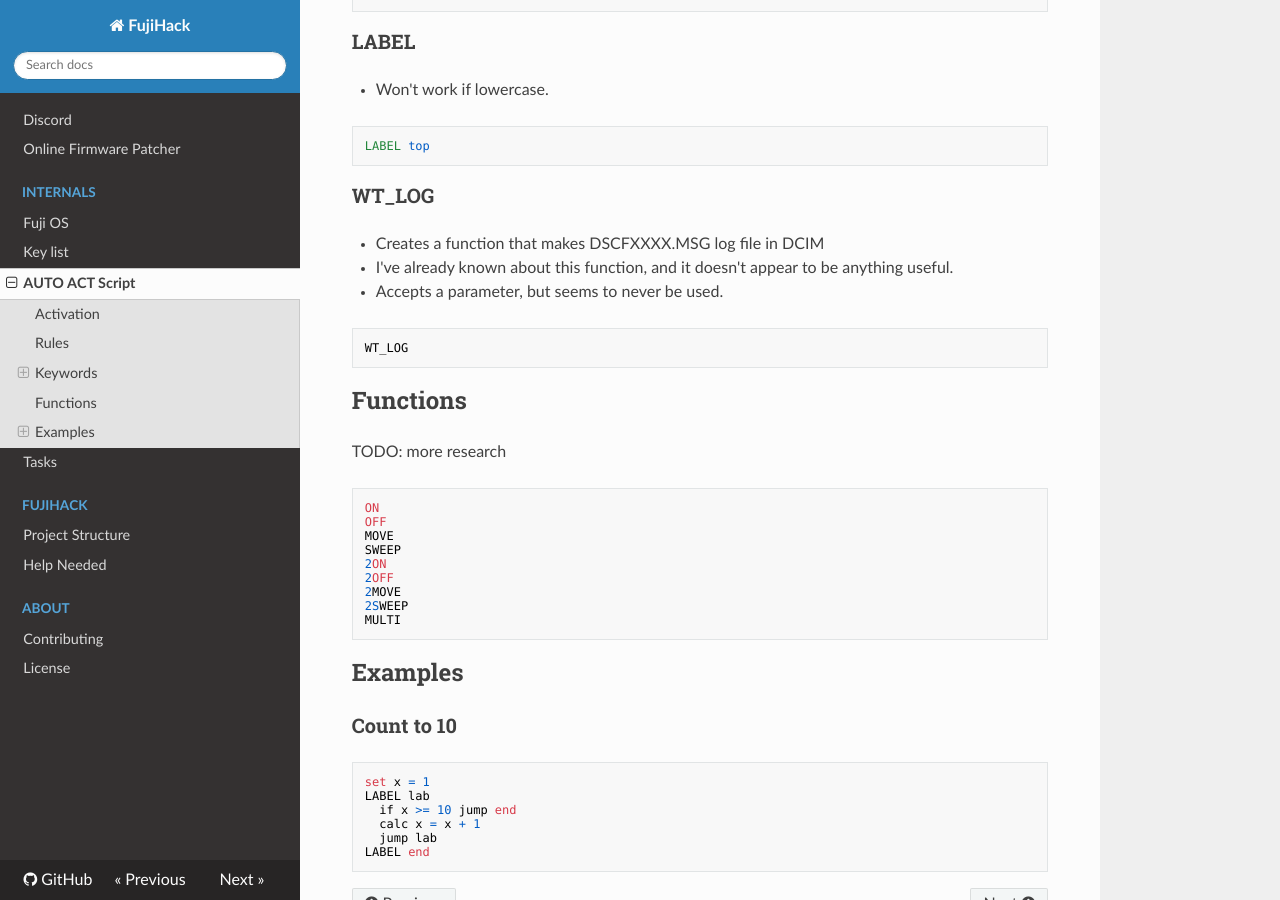
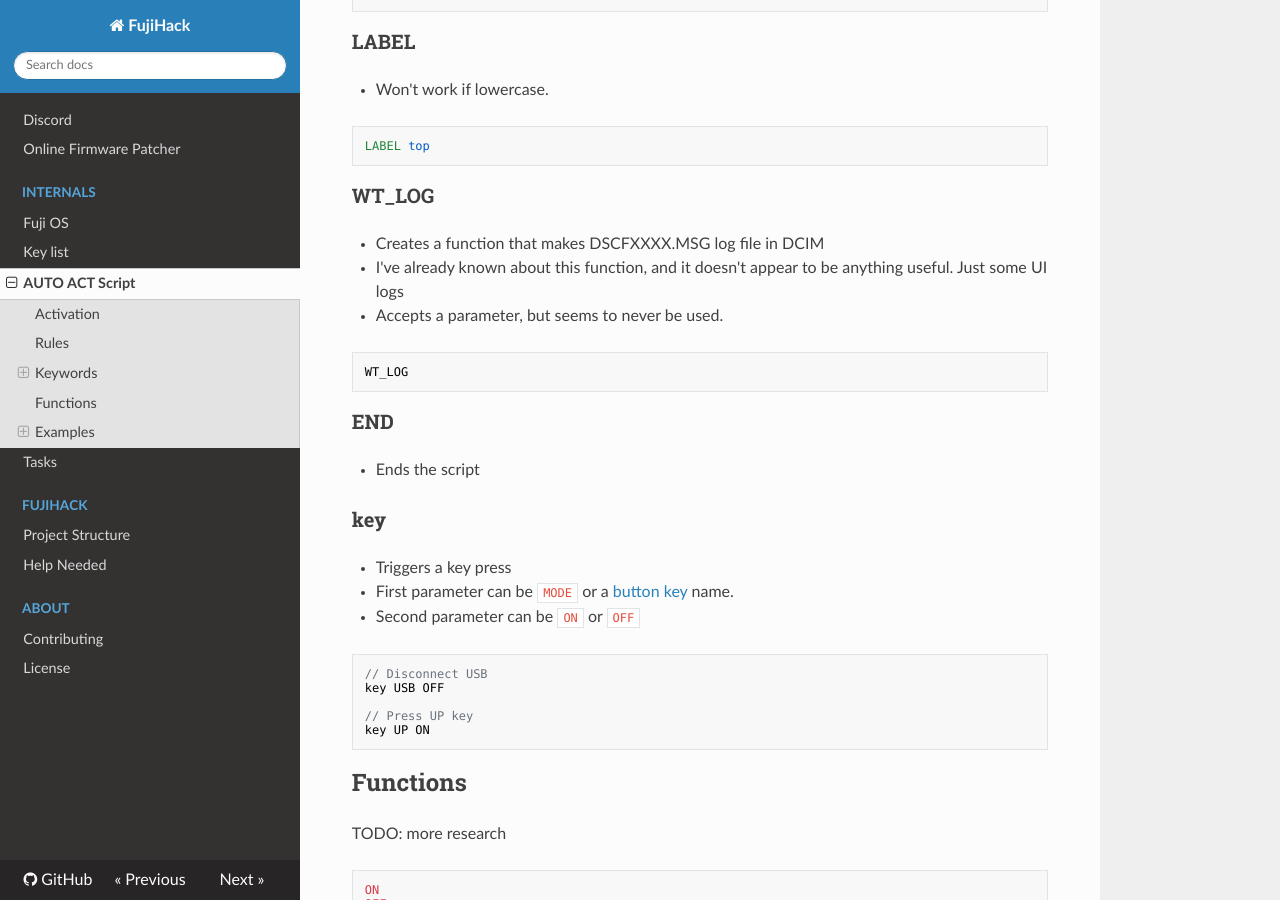
Before and after one commit to fujihack/wiki, an MkDocs documentation site: the page built from docs/autoactscr.md, in a window 1280 px wide and 900 px high, scrolled down 1402 px. Built offline with MkDocs 1.6.1, drawn with Linux system fonts in a browser that asks for light colours; nearby versions of some CDN libraries.

Commit message:
Update autoactscr.md

````diff
--- a/docs/autoactscr.md
+++ b/docs/autoactscr.md
@@ -54,10 +54,23 @@ LABEL top
 ```
 ### WT_LOG
 - Creates a function that makes DSCFXXXX.MSG log file in DCIM
-- I've already known about this function, and it doesn't appear to be anything useful.
+- I've already known about this function, and it doesn't appear to be anything useful. Just some UI logs
 - Accepts a parameter, but seems to never be used.
 ```
 WT_LOG
+```
+### END
+- Ends the script
+### key
+- Triggers a key press
+- First parameter can be `MODE` or a [button key](keys.md) name.
+- Second parameter can be `ON` or `OFF`
+```
+// Disconnect USB
+key USB OFF
+
+// Press UP key
+key UP ON
 ```
 
 ## Functions
````
